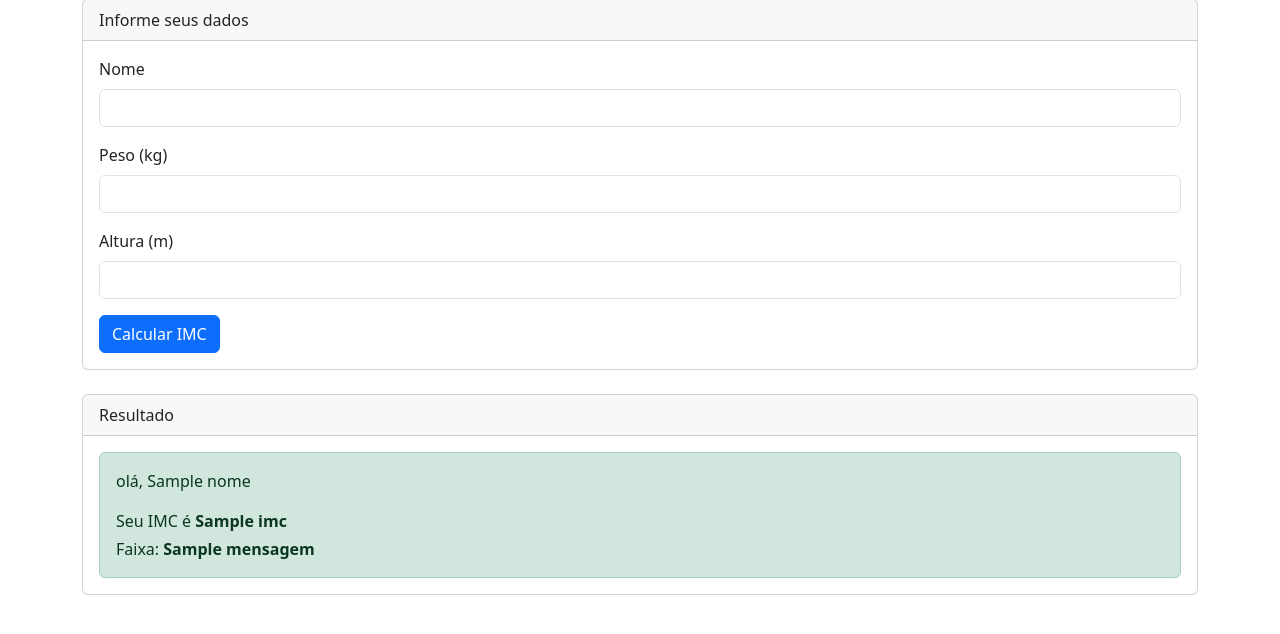
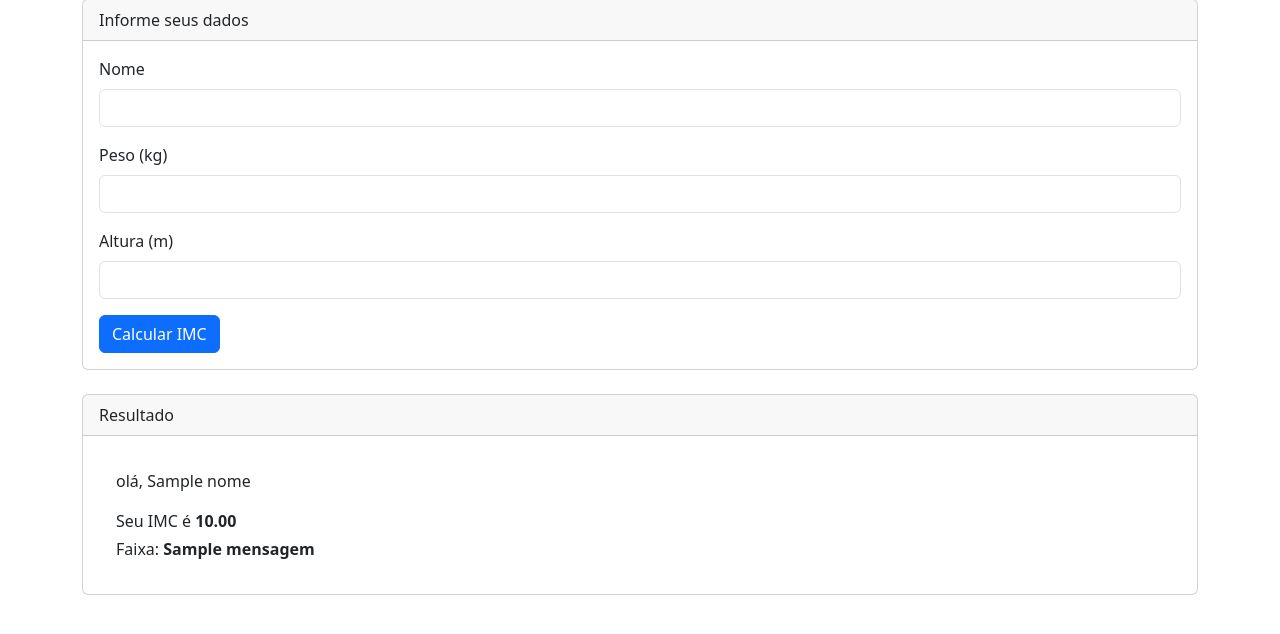
Before and after one commit to DudaKoehler-dev/prova-programacaointernet, a Flask app: template templates/index.html in a window 1280 px wide. Shown: the part 153-787 px from the top of the page. Run offline with Flask 3, Linux system fonts and the light colour scheme; the template is opened without the code that fills it: most values are stand-ins (such as "Sample title", 1, 10 or a date in 2020).

Commit message:
correção, imc e exibicao do resultado

```diff
--- a/app.py
+++ b/app.py
@@ -22,34 +22,38 @@
 
         else:
             peso = float(peso)
-            if peso <= 0:
-               erros.append("peso deve ser maior que 0")
+            if peso <= 0 or peso > 300:
+               erros.append("peso deve ser maior que 0 e até 300")
 
 
         if altura == '':
                 erros.append("campo altura obrigatório")
         else:
             altura = float(altura)
-            if altura >= 0.5 or altura > 2.5:
+            if altura < 0.5 or altura > 2.5:
                 erros.append("altura deve ser entre 0,5 e 2,5M")
 
         if len(erros) == 0 :
 
             altura2 = altura * altura
-            imc = peso / altura2
+            imc = round(peso / altura2, 2)
 
             if imc >= 30:
                 mensagem = "Obesidade"
-            elif imc > 24.9 :
+                cor = "danger"
+            elif imc >= 25 :
                 mensagem = "Sobrepeso"
-            elif imc > 18.4 :
+                cor = "warning"
+            elif imc >= 18.5 :
                 mensagem = "Peso normal"
+                cor = "success"
             else :
                 mensagem = "Abaixo do peso"
+                cor = "info"
 
           #  resultado =  {"imc" : imc, "mensagem" : mensagem, "erros" : erros, "nome" : nome}
 
-            return render_template('index.html', imc = imc, mensagem = mensagem, nome = nome)
+            return render_template('index.html', imc = imc, mensagem = mensagem, nome = nome, cor = cor)
     return render_template('index.html', erros = erros)
 
 
--- a/templates/index.html
+++ b/templates/index.html
@@ -46,7 +46,7 @@
             </div>
         </div>
 
-        {%if erro %}
+        {%if erros %}
         {% for erro in erros%}
         <div class="alert alert-danger" role="alert" >
             {{erro}}
@@ -54,16 +54,18 @@
         {%endfor%}
         {%endif%}
 
+        {%if imc %}
         <div class="card mt-4">
             <div class="card-header">Resultado</div>
             <div class="card-body">
-                <div class="alert alert-success mb-0" role="alert">
+                <div class="alert alert-{{cor}} mb-0" role="alert">
                     <p class="alert-heading"> olá, {{nome}} </p>
-                    <p class="mb-1">Seu IMC é <strong> {{imc}} </strong></p>
+                    <p class="mb-1">Seu IMC é <strong> {{'%.2f' % imc}} </strong></p>
                     <p class="mb-0">Faixa: <strong> {{mensagem}} </strong></p>
                 </div>
             </div>
         </div>
+        {%endif%}
     </div>
 </body>
 
```
